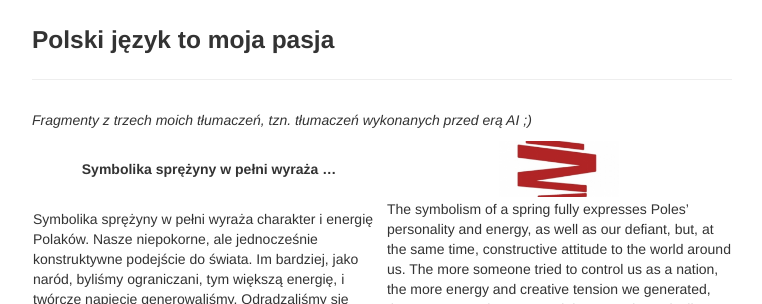
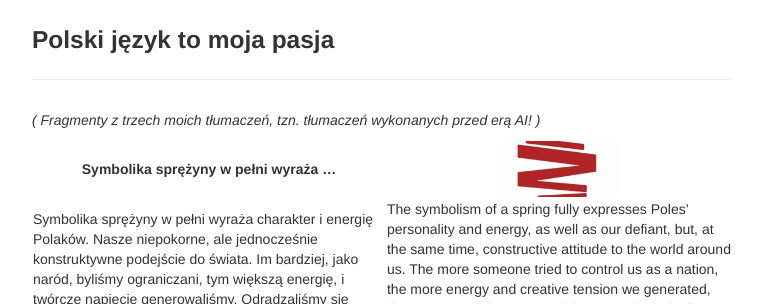
Before and after one commit to StephenEastham/StephenEastham.github.io, a Jekyll site: the page built from pages/pasja.md, in a window 1280 px wide. Shown: the top 304 px of the page, without its empty margins (258-1020 px from the left). Built offline with Jekyll 4.4.1, drawn with Linux system fonts in a browser that asks for light colours.

```diff
--- a/pages/pasja.md
+++ b/pages/pasja.md
@@ -3,7 +3,7 @@ layout: page
 title: Polski język to moja pasja
 description:
 ---
-<em markdown="1">Fragmenty z trzech moich tłumaczeń, tzn. tłumaczeń wykonanych przed erą AI ;)</em>
+<em markdown="1">( Fragmenty z trzech moich tłumaczeń, tzn. tłumaczeń wykonanych przed erą AI! )</em>
 
 Symbolika sprężyny w pełni wyraża ...|![](../images/sprezyna.jpg){: width="120" height="90" style="display: block; margin: auto"}
 ---------|---------
```
